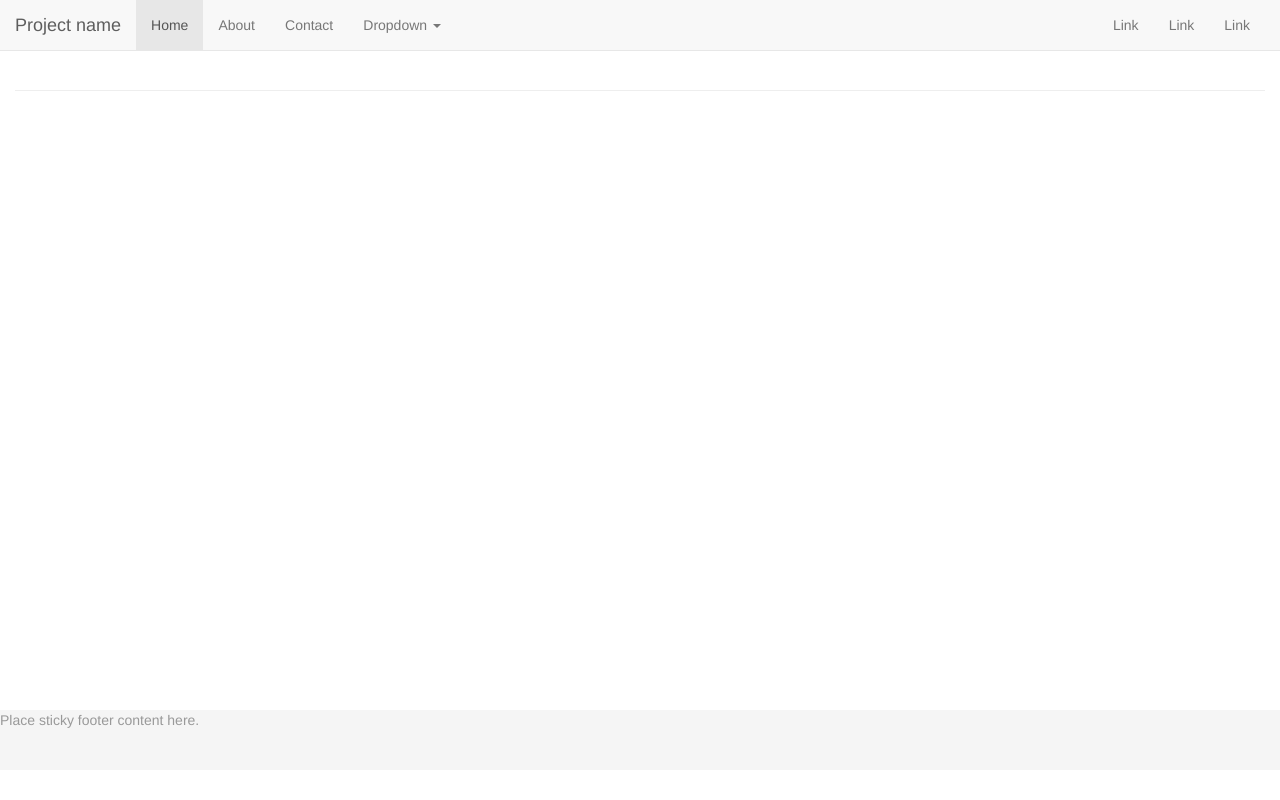
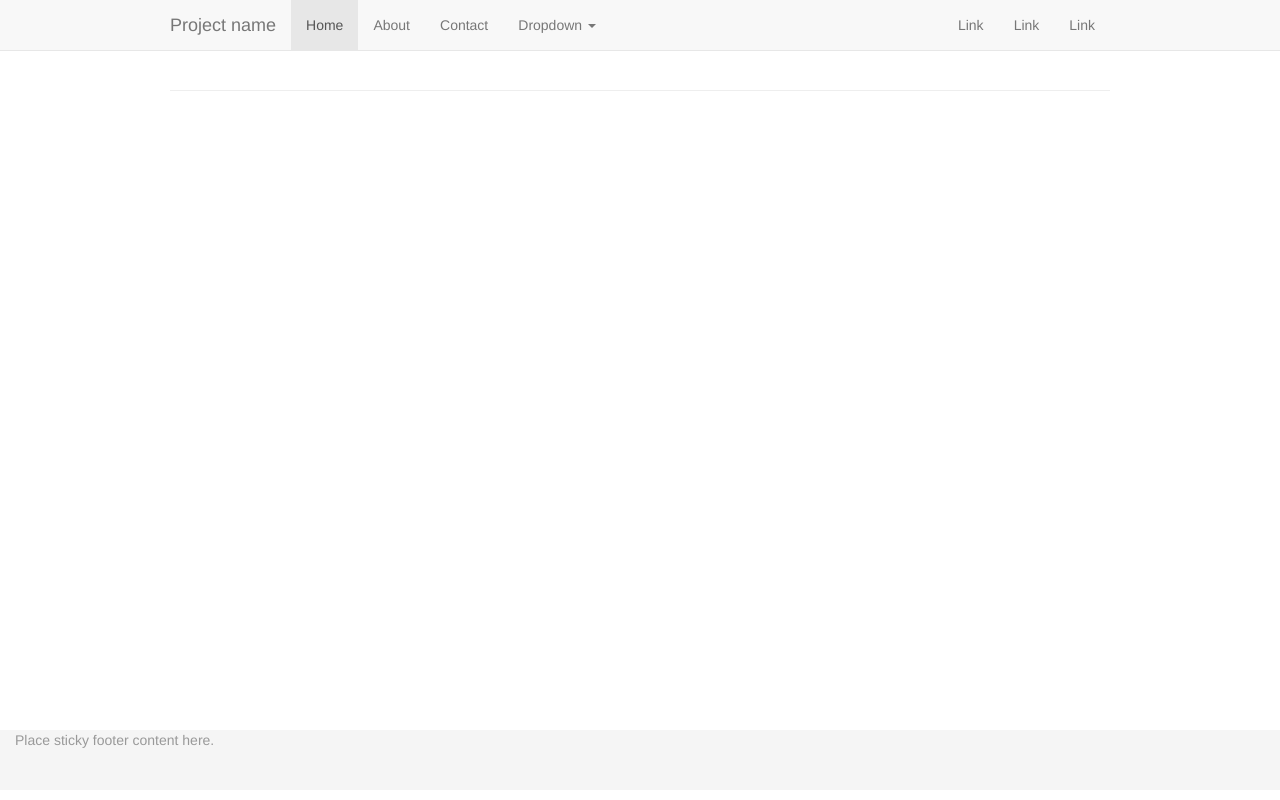
Before and after one commit to fainle/sae_python_blog, a Flask app: page / in a window 1280 px wide. Run offline with Flask 2, Linux system fonts and the light colour scheme; some libraries are stand-ins or nearby versions.

Commit message:
change the top.html
git-svn-id: https://svn.sinaapp.com/dilan/1@1118 288da536-3c93-4ab2-bc2e-17a84f795b60

```diff
--- a/static/css/main.css
+++ b/static/css/main.css
@@ -152,11 +152,11 @@ body {
 -------------------------------------------------- */
 /* Not required for template or sticky footer method. */
 
-.container {
+.container1 {
   width: auto;
   max-width: 680px;
   padding: 0 15px;
 }
-.container .text-muted {
+.container1 .text-muted {
   margin: 20px 0;
 }
--- a/webapp/templates/common/top.html
+++ b/webapp/templates/common/top.html
@@ -1,5 +1,5 @@
 <!-- Fixed navbar -->
-    <div class="navbar navbar-default navbar-fixed-top" role="navigation">
+<div class="navbar navbar-default navbar-fixed-top" role="navigation">
       <div class="container">
         <div class="navbar-header">
           <button type="button" class="navbar-toggle" data-toggle="collapse" data-target=".navbar-collapse">
```
